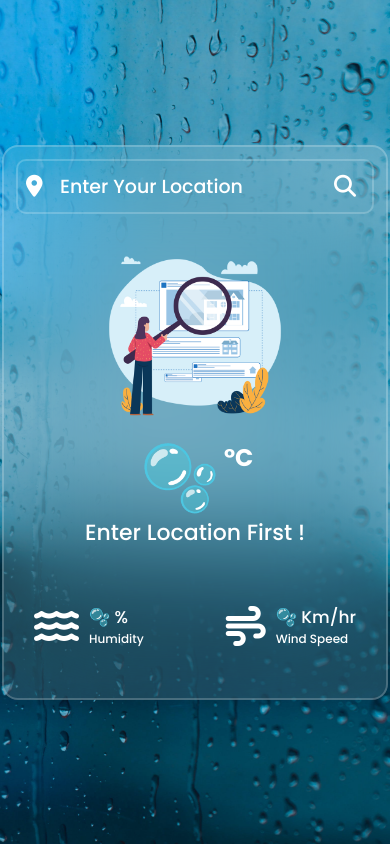
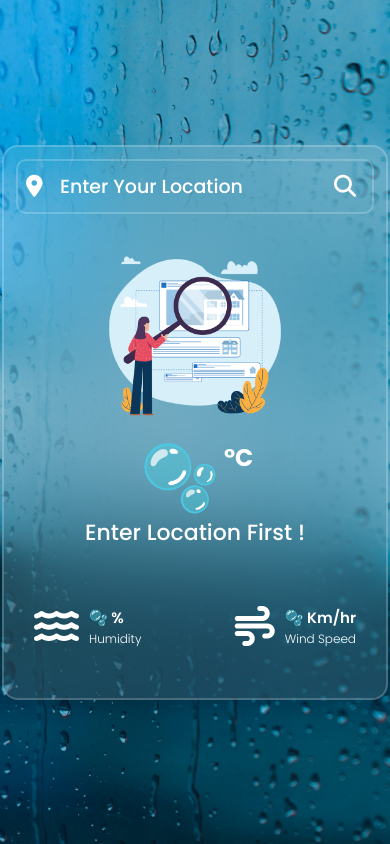
Before and after one commit to AnishDhomase/Weather, a plain HTML site: page index.html in a window 390 px wide. Drawn offline with Linux system fonts and the light colour scheme.

Commit message:
Ui updated with responsive features wind speed problem solved

```diff
--- a/style.css
+++ b/style.css
@@ -200,13 +200,13 @@ body{
 
     .weatherDetails span{
         display: inline-block;
-        font-size: 17px;
-        font-weight: 500;
+        font-size: 15px;
+        font-weight: 600;
     }
 
     .weatherDetails p{
         font-size: 12px;
-        font-weight: 500;
+        font-weight: 100;
     }
 
     .weatherDetails{
```
